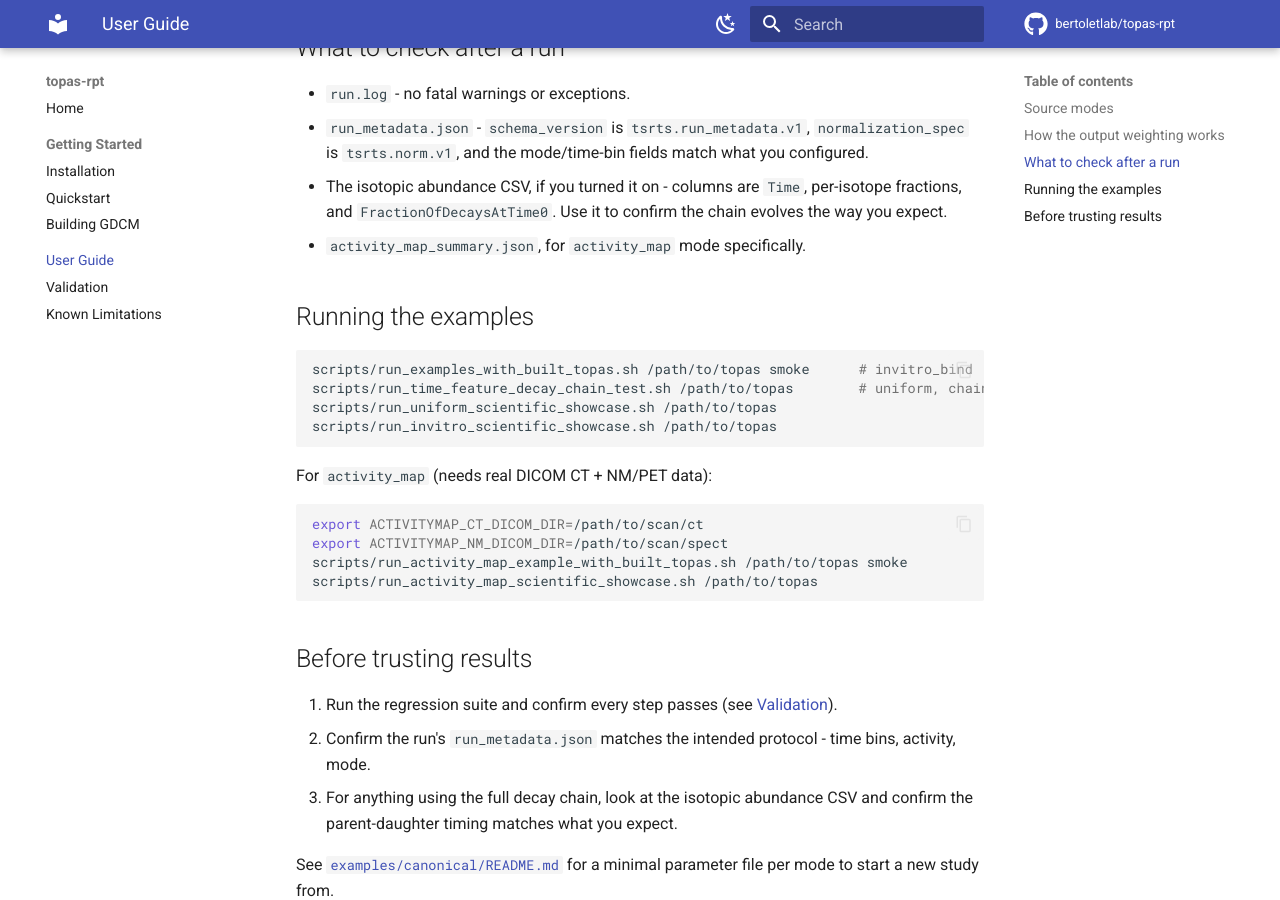
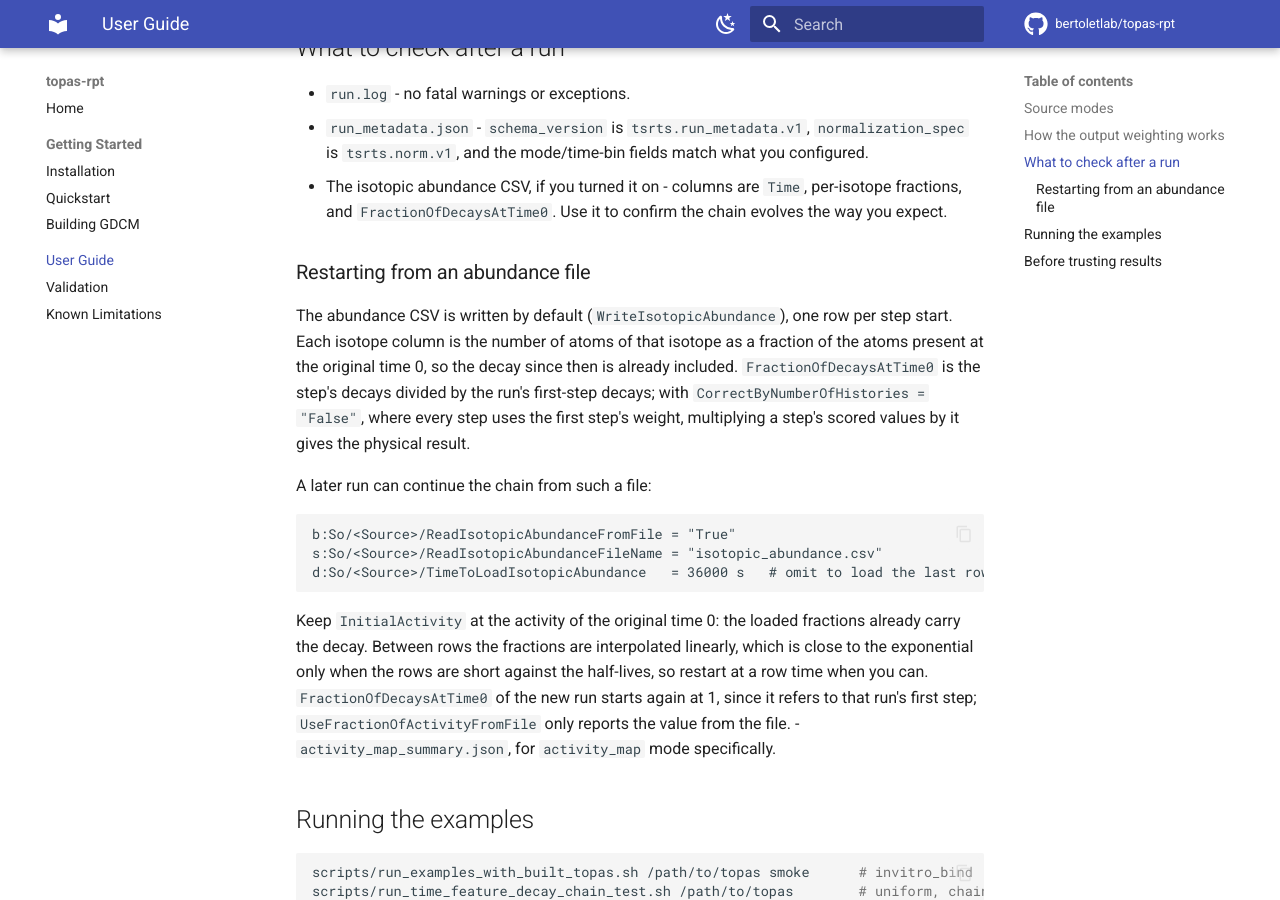
Before and after one commit to bertoletlab/topas-rpt, an MkDocs documentation site: the page built from docs/user_guide.md, in a window 1280 px wide and 900 px high, scrolled down 1517 px. Built offline with MkDocs 1.6.1 and Material for MkDocs 9.7.7, drawn with Linux system fonts in a browser that asks for light colours; comment, search, counter and statistics services are not loaded.

Commit message:
docs: document restarting from an abundance file

````diff
--- a/docs/user_guide.md
+++ b/docs/user_guide.md
@@ -75,6 +75,31 @@ runs, compare all four numbers together: dose, `n_decays_step`,
 - The isotopic abundance CSV, if you turned it on - columns are `Time`,
   per-isotope fractions, and `FractionOfDecaysAtTime0`. Use it to confirm the
   chain evolves the way you expect.
+
+### Restarting from an abundance file
+
+The abundance CSV is written by default (`WriteIsotopicAbundance`), one row per
+step start. Each isotope column is the number of atoms of that isotope as a
+fraction of the atoms present at the original time 0, so the decay since then
+is already included. `FractionOfDecaysAtTime0` is the step's decays divided by
+the run's first-step decays; with `CorrectByNumberOfHistories = "False"`, where
+every step uses the first step's weight, multiplying a step's scored values by
+it gives the physical result.
+
+A later run can continue the chain from such a file:
+
+```
+b:So/<Source>/ReadIsotopicAbundanceFromFile = "True"
+s:So/<Source>/ReadIsotopicAbundanceFileName = "isotopic_abundance.csv"
+d:So/<Source>/TimeToLoadIsotopicAbundance   = 36000 s   # omit to load the last row
+```
+
+Keep `InitialActivity` at the activity of the original time 0: the loaded
+fractions already carry the decay. Between rows the fractions are interpolated
+linearly, which is close to the exponential only when the rows are short against
+the half-lives, so restart at a row time when you can. `FractionOfDecaysAtTime0`
+of the new run starts again at 1, since it refers to that run's first step;
+`UseFractionOfActivityFromFile` only reports the value from the file.
 - `activity_map_summary.json`, for `activity_map` mode specifically.
 
 ## Running the examples
````
Also changed, not shown: docs/validation.md (+5 -0 lines).
